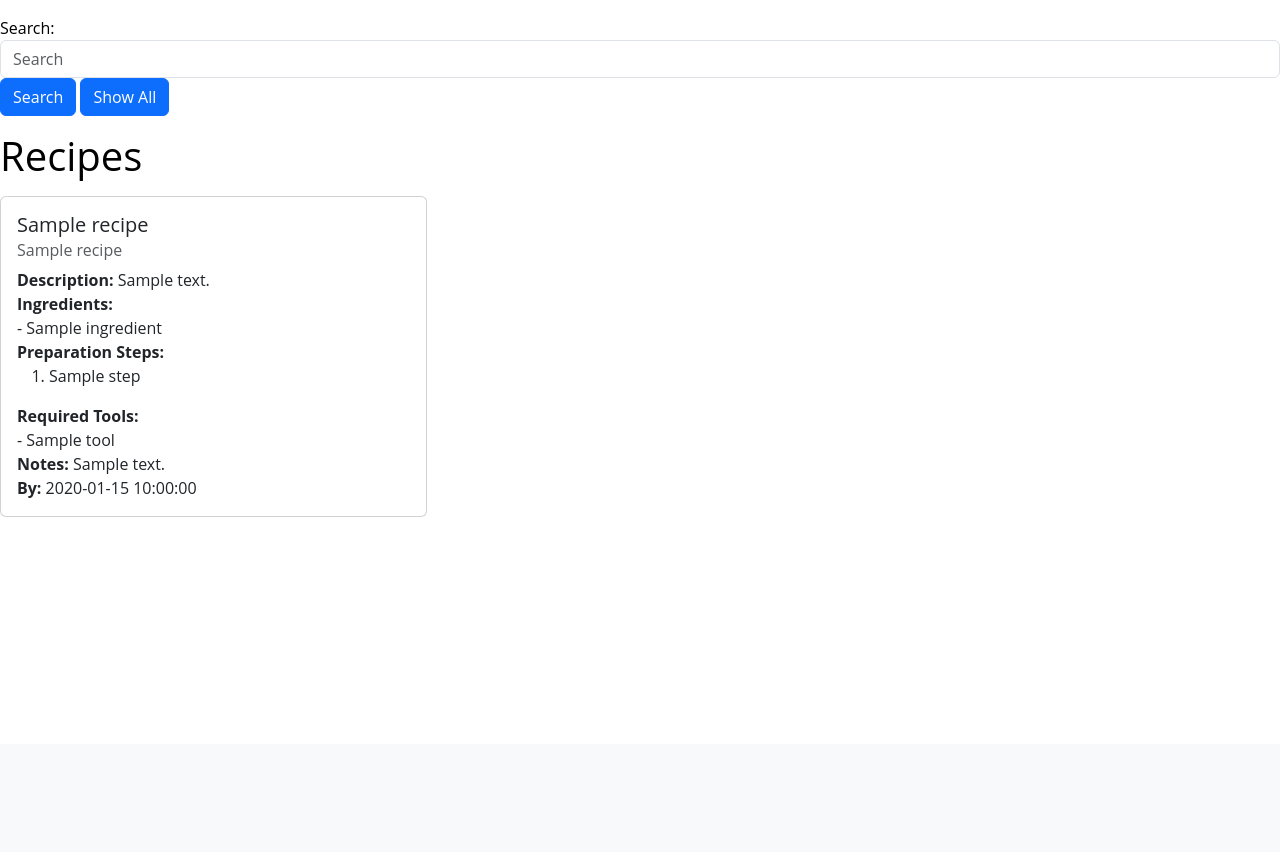
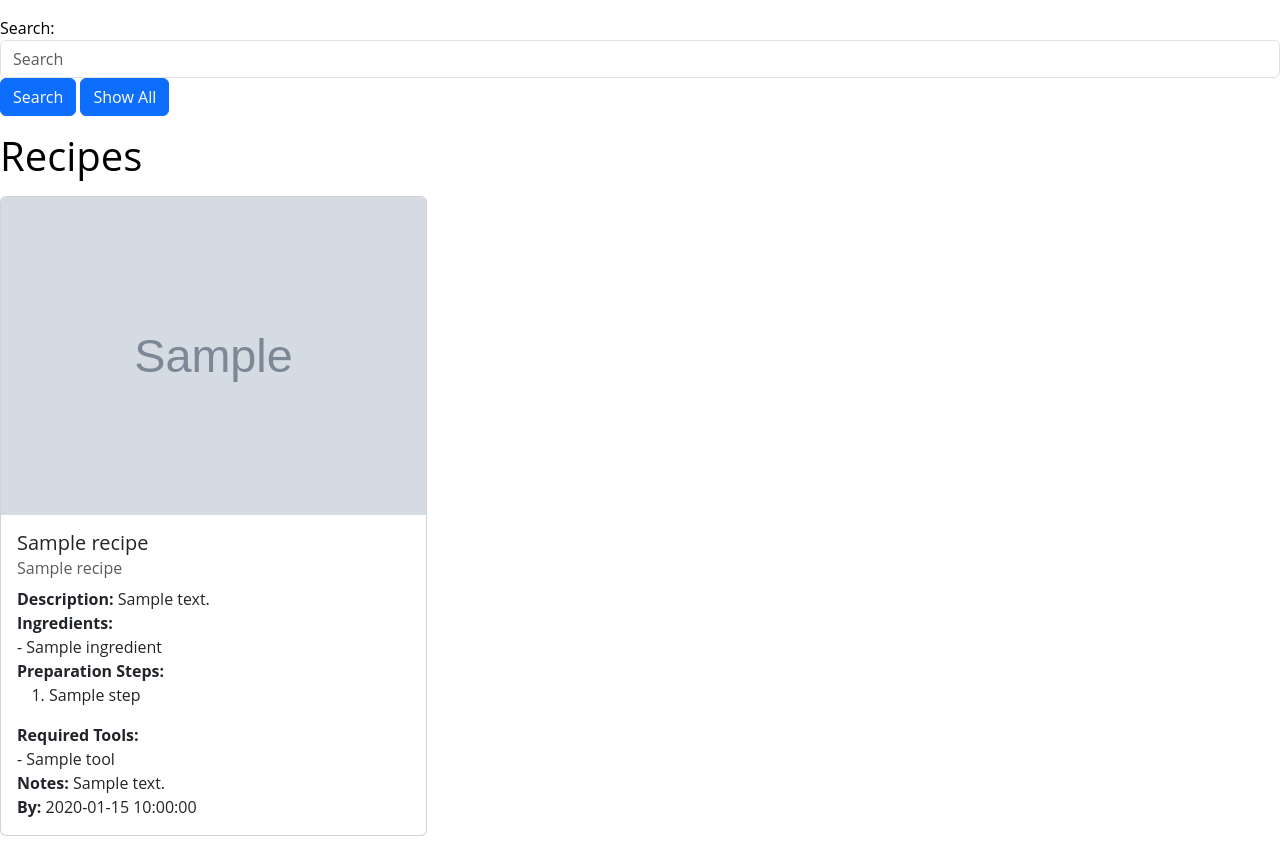
Before and after one commit to Dominic-wells/Milestone-Project-3-Middle-earth-Meals, a Flask app: page / in a window 1280 px wide. Shown: the part 56-908 px from the top of the page. Before the commit the page ends 573 px from the top, so only its background shows below. Run offline with Flask 2, Linux system fonts and the light colour scheme; grey boxes marked "Sample" are stand-in pictures; a database or web service that is not in the repository returns one stand-in record (values such as "Sample title"); some libraries are stand-ins or nearby versions.

Commit message:
Add  Url_image

```diff
--- a/templates/recipes.html
+++ b/templates/recipes.html
@@ -18,6 +18,9 @@
 <div class="col-md-4 my-3">
     {% for recipe in recipes %}
     <div class="card">
+        {% if recipe.image_url %}
+        <img src="{{ recipe.image_url }}" class="card-img-top" alt="{{ recipe.Name }}">
+        {% endif %}
         <div class="card-body">
             <h5 class="card-title">{{ recipe.Name }}</h5>
             <h6 class="card-subtitle mb-2 text-muted">{{ recipe.Category_name }}</h6>
```
